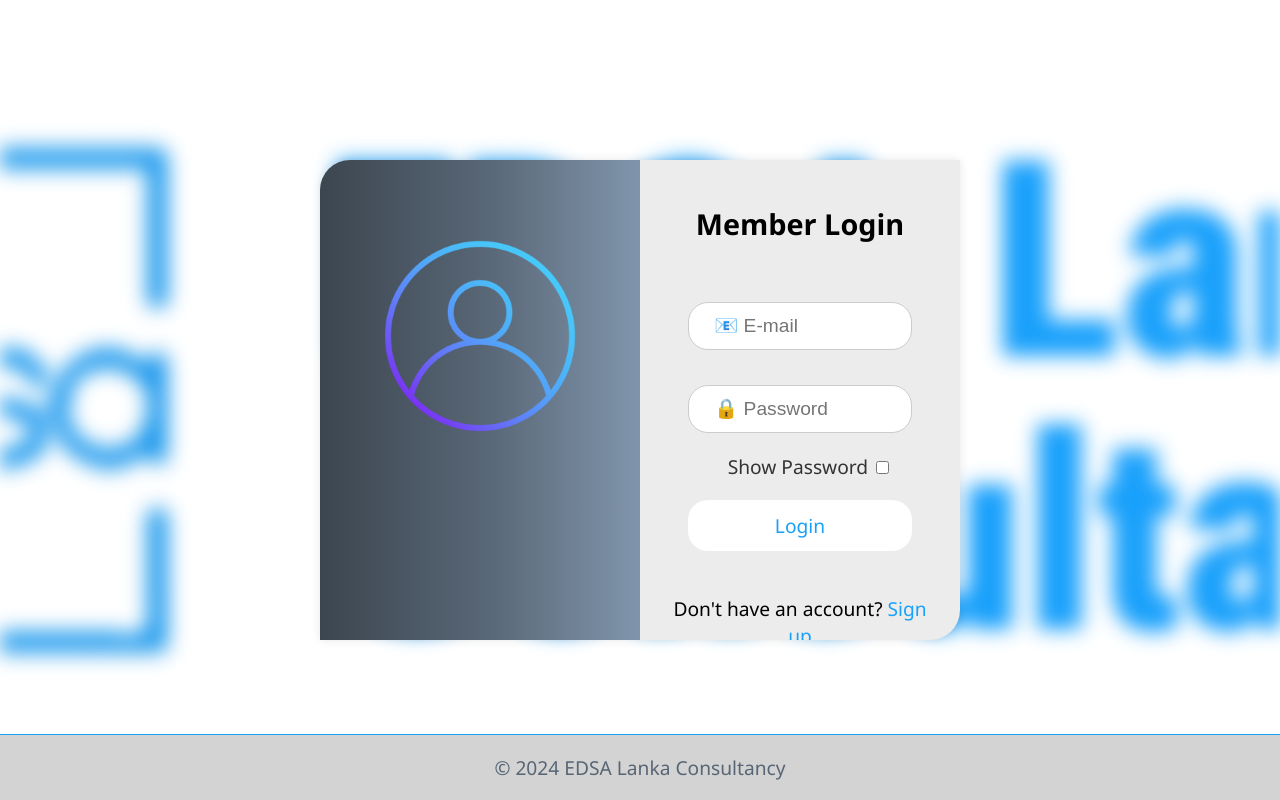
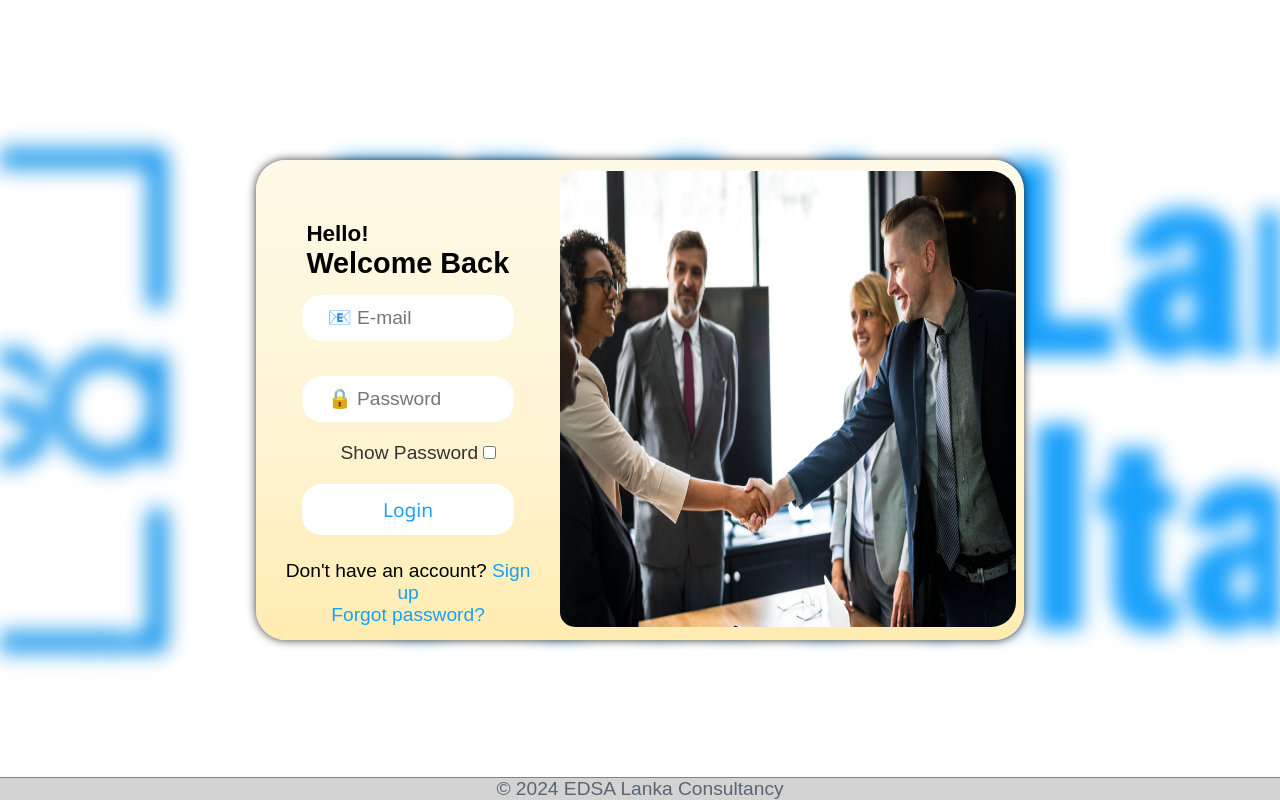
Before and after one commit to NemanthaT/Group_Project_1, a PHP site: page /Login/login.php in a window 1280 px wide. Run offline with PHP 8.4, Linux system fonts and the light colour scheme; data that the repository does not hold is empty.

Commit message:
refactor login styles and update layout; add new login image

```diff
--- a/Admin/css/common.css
+++ b/Admin/css/common.css
@@ -9,7 +9,7 @@
   width: 80% !important;
 }
 body {
-  font-family: "Segoe UI", "cursive";
+  font-family: Arial, Helvetica, sans-serif !important;
   /*font-family: 'Poppins', sans-serif;*/
   /*font-family: 'Segoe UI', Tahoma, Geneva, Verdana, sans-serif;*/
   /*font-family: Arial, sans-serif;*/
@@ -194,6 +194,7 @@ button:hover {
   color: rgb(3, 202, 3);
   height: 30px !important;
   border: 1px solid rgb(3, 202, 3);
+  border-radius: 30px !important;
   margin-right: 10px;
 }
 .accept:hover {
@@ -205,6 +206,7 @@ button:hover {
   height: 30px !important;
   border: 1px solid #1882fb;
   margin-right: 10px;
+  border-radius: 30px !important;
 }
 .view:hover {
   background-color: #1882fb;
@@ -215,6 +217,7 @@ button:hover {
   color: red;
   height: 30px !important;
   border: 1px solid red;
+  border-radius: 30px !important;
 }
 .del:hover {
   background-color: red;
--- a/Login/login.css
+++ b/Login/login.css
@@ -1,5 +1,9 @@
+*{
+    margin: 0;
+    padding: 0;
+}
 body {
-    font-family: 'Segoe UI', 'cursive';
+    font-family: Arial, Helvetica, sans-serif;
     background-color: white;
     margin: 0;
     display: flex;
@@ -10,11 +14,11 @@ body {
 
 
 .container {
-    background-color: #ececec;
-    border-radius: 30px 0px 30px 0px;
-    box-shadow: 0 0 10px rgba(0, 0, 0, 0.1);
+    background: linear-gradient(to top, #ffecb0, #fff3cd, #fff7dc, #fffae8);
+    border-radius: 30px;
+    box-shadow: 0 0 10px rgba(0, 0, 0, 0.781);
     overflow: hidden;
-    width: 50%;
+    width: 60%;
     height: 60%;
     display: flex;
     flex-direction: row;
@@ -22,20 +26,23 @@ body {
 }
 
 .loginImg{
-    width: 60%;
-    height: 60%;
-    padding-top: 25%;
+    margin-top: 2.5%;
+    margin-bottom: 2.5%;
+    border-radius: 15px 25px 25px 15px;
+    width: 100%;
+    height: 95%;
+    background-size: cover;
+}
+
+.conLeft {
+    width: 40%;
+    height: auto;
 }
 
 .conRight {
-    width: 50%;
-    height: auto;
-}
-
-.conLeft {
     /*background-color: #576574;*/
-    background: linear-gradient(to right, #3c4650, #576574, #8095ac);
-    width: 50%;
+    width: 60%;
+    padding-right: 1%;
     height: auto;
 }
 /*.container:hover{
@@ -46,8 +53,11 @@ body {
     /*background-color: #18A0FB;*/
     font-size: larger;
     color: #000000;
-    text-align: center;
-    padding: 20px;
+    text-align: left;
+    margin-left: 10%;
+    padding-top: 20%;
+    padding-left: 20px;
+    padding-right: 20px;
 }
 
 .form-group {
@@ -73,7 +83,7 @@ body {
     font-size: larger;
     padding: 12px 20px;
     margin-bottom: 15px;
-    border: 1px solid #ccc;
+    border: none;
     border-radius: 20px;
     box-sizing: border-box;
 }
--- a/Login/login.php
+++ b/Login/login.php
@@ -76,15 +76,12 @@ if (isset($_POST['submit'])) { //check if form was submitted
 <body>
     <div class="blurry-background"></div>
     <div class="container">
+
         <div class="conLeft">
-            <center>
-            <img class="loginImg" src="login.png" alt="login">
-            </center>
-        </div>
-        <div class="conRight">
             <form action="login.php" method="post">
                 <div class="form-header">
-                    <h2>Member Login</h2>
+                    <h3>Hello!</h3>
+                    <h2>Welcome Back</h2>
                 </div>
                 <div class="form-group">
                     <center><input type="text" id="email" name="email" placeholder=" &#128231; E-mail" required></center>
@@ -119,6 +116,10 @@ if (isset($_POST['submit'])) { //check if form was submitted
                 </div>
             </form>
         </div>
+
+        <div class="conRight">
+            <img class="loginImg" src="images/loginImage.jpg" alt="login">
+        </div>
     </div>
     <footer>
         <p>&copy; 2024 EDSA Lanka Consultancy</p>
```
Also changed, not shown: Login/images/loginImage.jpg (added).
